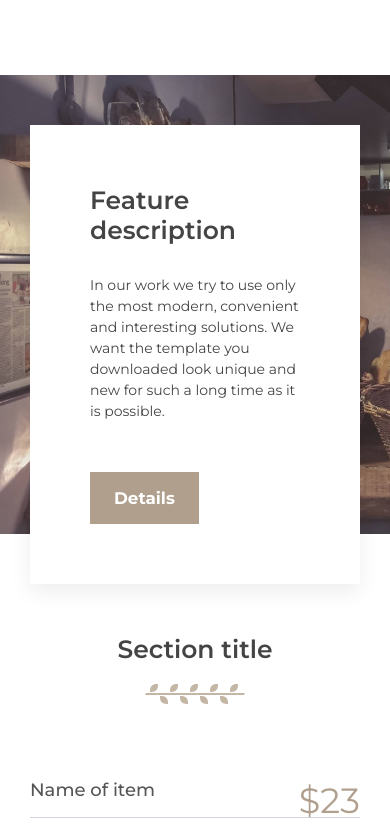
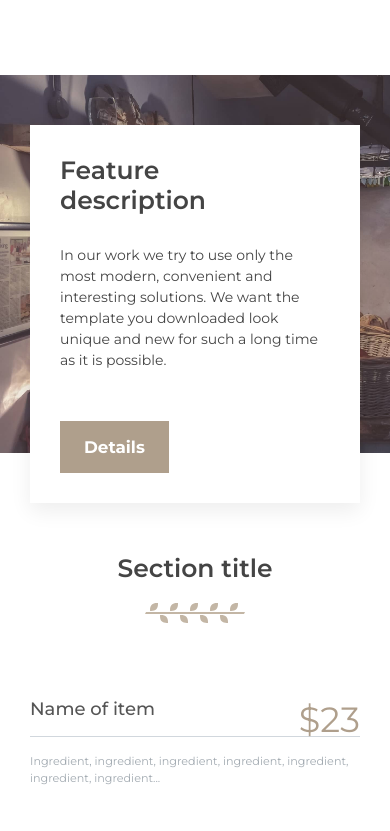
Before and after one commit to outsmartu/template-bakery, a website: page docs/index.html in a window 390 px wide. Shown: the part 3620-4451 px from the top of the page. Drawn offline with Linux system fonts and the light colour scheme.

Commit message:
fixed large paddings on phones

```diff
--- a/frontend/styles/sections.sass
+++ b/frontend/styles/sections.sass
@@ -232,6 +232,7 @@
         @include for-size('phones')
             width: auto
             margin: 0 auto
+            padding: 30px
 
 
 .section-benefits
@@ -334,6 +335,9 @@
                     bottom: -15px
                     margin-left: -25px
                     left: 50%
+
+                @include for-size('phones')
+                    padding: 30px
 
             &__avatar
                 // border: 1px solid red
```
Also changed, not shown: docs/main.css.
